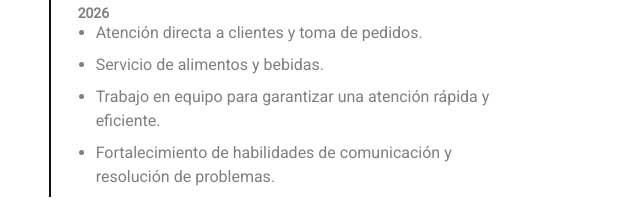
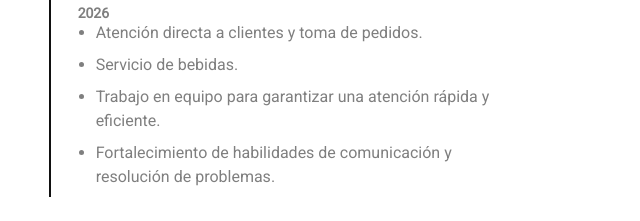
Before and after one commit to JCAplata/HOJA_D_VIDA, a plain HTML site: page index.html in a window 1280 px wide. Shown: the part 905-1126 px from the top of the page, 99-739 px from the left. Drawn offline with Linux system fonts and the light colour scheme.

Commit message:
feat: :art: actualizacion

```diff
--- a/index.html
+++ b/index.html
@@ -129,7 +129,7 @@
 
                         <ul>
                             <li>Atención directa a clientes y toma de pedidos.</li>
-                            <li>Servicio de alimentos y bebidas.</li>
+                            <li>Servicio de bebidas.</li>
                             <li>Trabajo en equipo para garantizar una atención rápida y eficiente.</li>
                             <li>Fortalecimiento de habilidades de comunicación y resolución de problemas.</li>
                         </ul>
```
